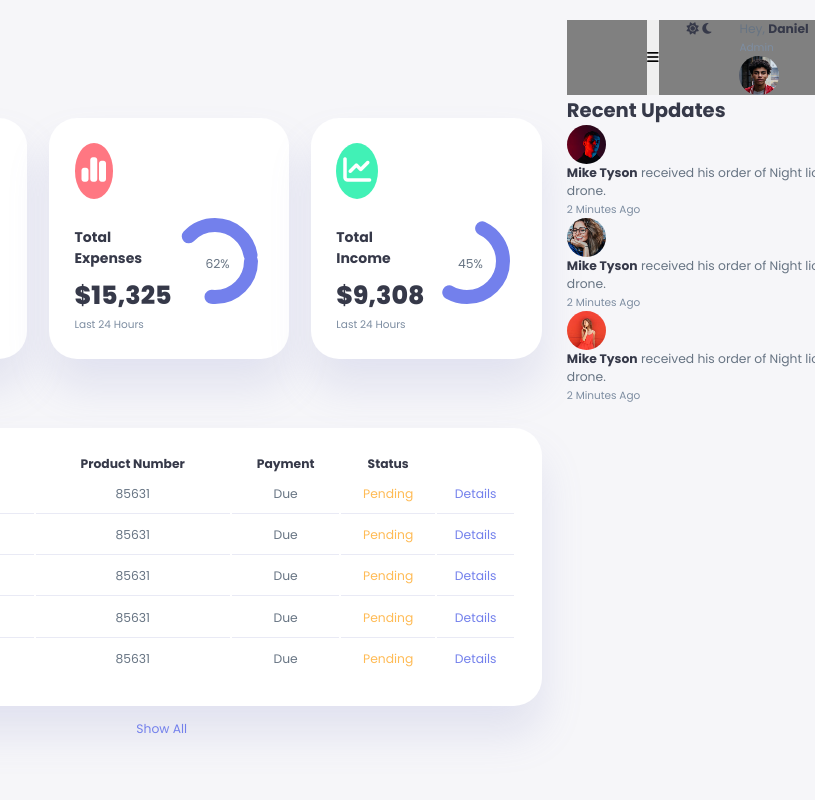
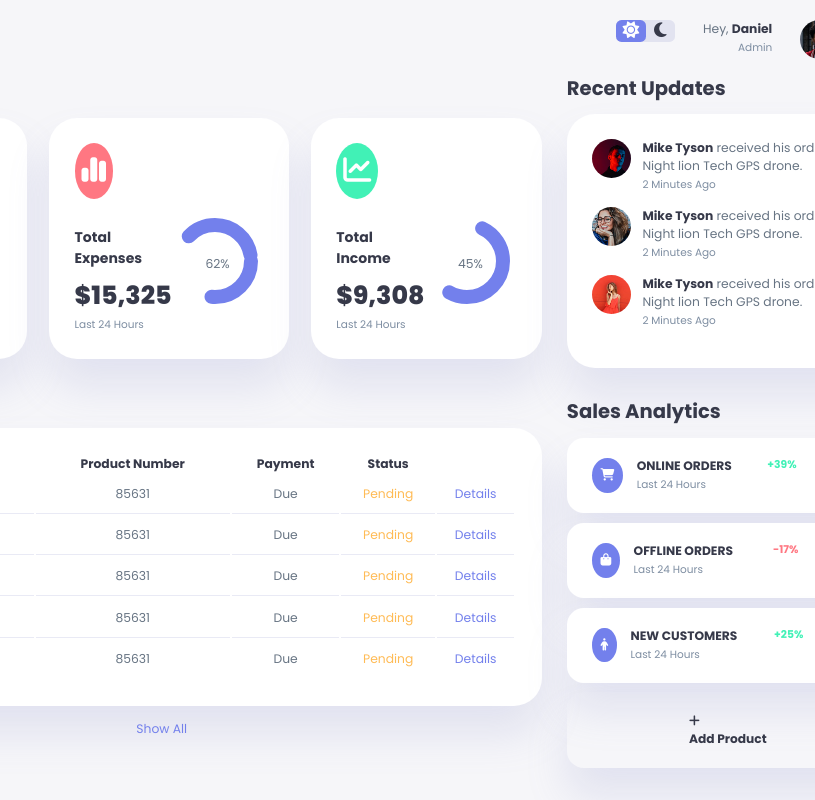
Before and after one commit to TM-Tareq/Dashboard-1, a plain HTML site: page index.html in a window 1280 px wide. Shown: the top 800 px of the page, 465-1280 px from the left. Drawn offline with Linux system fonts and the light colour scheme.

Commit message:
hmtl & css done

```diff
--- a/index.html
+++ b/index.html
@@ -207,7 +207,7 @@
                     <span><i class="fa-solid fa-bars"></i></span>
                 </button>
                 <div class="theme-toggler">
-                    <span>
+                    <span class="active">
                         <i class="fa-solid fa-sun"></i>
                     </span>
                     <span>
@@ -257,6 +257,63 @@
                     </div>
                 </div>
             </div>
+            <!-- END OF RECENT UPDATES -->
+            <div class="sales-analytics">
+                <h2>Sales Analytics</h2>
+                <div class="item online">
+                    <div class="icon">
+                        <span>
+                            <i class="fa-solid fa-cart-shopping"></i>
+                        </span>
+                    </div>
+                    <div class="right">
+                        <div class="info">
+                            <h3>ONLINE ORDERS</h3>
+                            <small class="text-muted">Last 24 Hours</small>
+                        </div>
+                        <h5 class="success">+39%</h5>
+                        <h3>3845</h3>
+                    </div>
+                </div>
+                <div class="item offline">
+                    <div class="icon">
+                        <span>
+                            <i class="fa-solid fa-bag-shopping"></i>
+                        </span>
+                    </div>
+                    <div class="right">
+                        <div class="info">
+                            <h3>OFFLINE ORDERS</h3>
+                            <small class="text-muted">Last 24 Hours</small>
+                        </div>
+                        <h5 class="danger">-17%</h5>
+                        <h3>1100</h3>
+                    </div>
+                </div>
+                <div class="item customers">
+                    <div class="icon">
+                        <span>
+                            <i class="fa-solid fa-person"></i>
+                        </span>
+                    </div>
+                    <div class="right">
+                        <div class="info">
+                            <h3>NEW CUSTOMERS</h3>
+                            <small class="text-muted">Last 24 Hours</small>
+                        </div>
+                        <h5 class="success">+25%</h5>
+                        <h3>849</h3>
+                    </div>
+                </div>
+                <div class="item add-product">
+                    <div>
+                        <span>
+                            <i class="fa-solid fa-plus"></i>
+                            <h3>Add Product</h3>
+                        </span>
+                    </div>
+                </div>
+            </div>
         </div>
     </div>
 </body>
--- a/style.css
+++ b/style.css
@@ -333,5 +333,111 @@ main .recent-orders a {
     display: flex;
     justify-content: center;
     gap: 2rem;
-    background: grey;
 }
+.right .top button {
+    display: none;
+}
+.right .theme-toggler {
+    background: var(--color-light);
+    display: flex;
+    justify-content: space-between;
+    height: 1.6rem;
+    width: 4.2rem;
+    cursor: pointer;
+    border-radius: var(--border-radius-1);
+}
+.right .theme-toggler span {
+    font-size: 1.2rem;
+    width: 50%;
+    height: 100%;
+    display: flex;
+    align-items: center;
+    justify-content: center;
+}
+.right .theme-toggler span.active {
+    background: var(--color-primary);
+    color: white;
+    border-radius: var(--border-radius-1);
+}.right .top .profile {
+    display: flex;
+    gap: 2rem;
+    text-align: right;
+}
+
+/* RECENT UPDATES */
+.right .recent-updates {
+    margin-top: 1rem;
+}
+.right .recent-updates h2 {
+    margin-bottom: 0.8rem;
+}
+.right .recent-updates .updates {
+    background: var(--color-white);
+    padding: var(--card-padding);
+    border-radius: var(--card-border-radius);
+    box-shadow: var(--box-shadow);
+    transition: all 300ms ease;
+}
+.right .recent-updates .updates:hover {
+    box-shadow: none;
+}
+.right .recent-updates .updates .update {
+    display: grid;
+    grid-template-columns: 2.6rem auto;
+    gap: 1rem;
+    margin-bottom: 1rem;
+}
+
+/* SALES ANALYTICS */
+.right .sales-analytics {
+    margin-top: 2rem;
+}
+.right .sales-analytics h2 {
+    margin-bottom: 0.8rem;
+}
+.right .sales-analytics .item {
+    background: var(--color-white);
+    display: flex;
+    align-items: center;
+    gap: 1rem;
+    margin-bottom: 0.7rem;
+    padding: 1.4rem var(--card-padding);
+    border-radius: var(--border-radius-3);
+    box-shadow: var(--box-shadow);
+    transition: all 300ms ease;
+}
+.right .sales-analytics .item:hover {
+    box-shadow: none;
+}
+.right .sales-analytics .item .right {
+    display: flex;
+    justify-content: space-between;
+    align-items: start;
+    margin: 0;
+    width: 100%;
+}
+.right .sales-analytics .item .icon {
+    padding: 0.6rem;
+    color: var(--color-white);
+    border-radius: 50%;
+    background: var(--color-primary);
+    display: flex;
+}
+.right .sales-analytics .item.offline.icon {
+    background: var(--color-danger);
+}
+.right .sales-analytics .item.customers.icon span {
+    background: var(--color-success);
+}
+.right .sales-analytics .add-product {
+    background-color: transparent;
+    background-origin: 2px dashed var(--color-primary);
+    display: flex;
+    align-items: center;
+    justify-content: center;
+}
+.right .sales-analytics .add-product div {
+    display: flex;
+    align-self: center;
+    gap: 0.6rem;
+}
```
